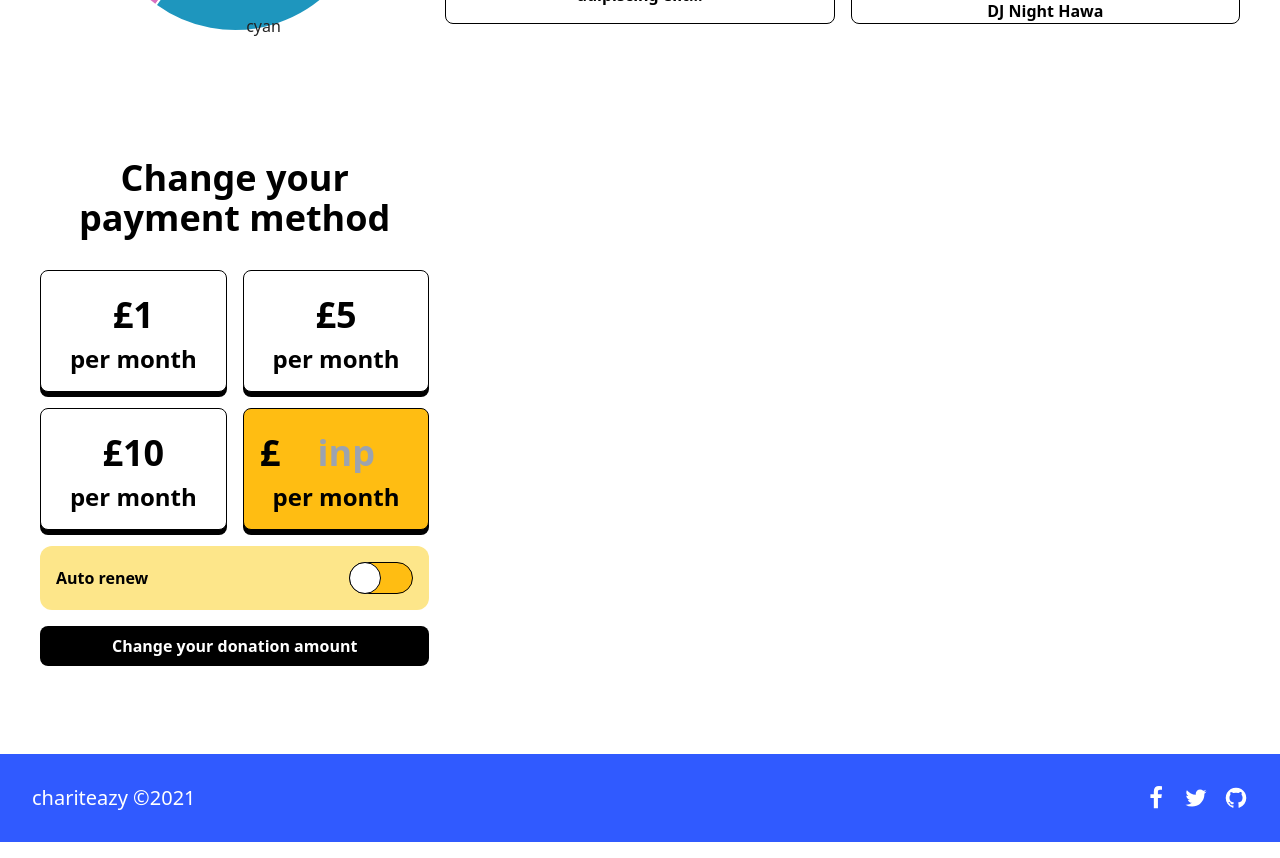
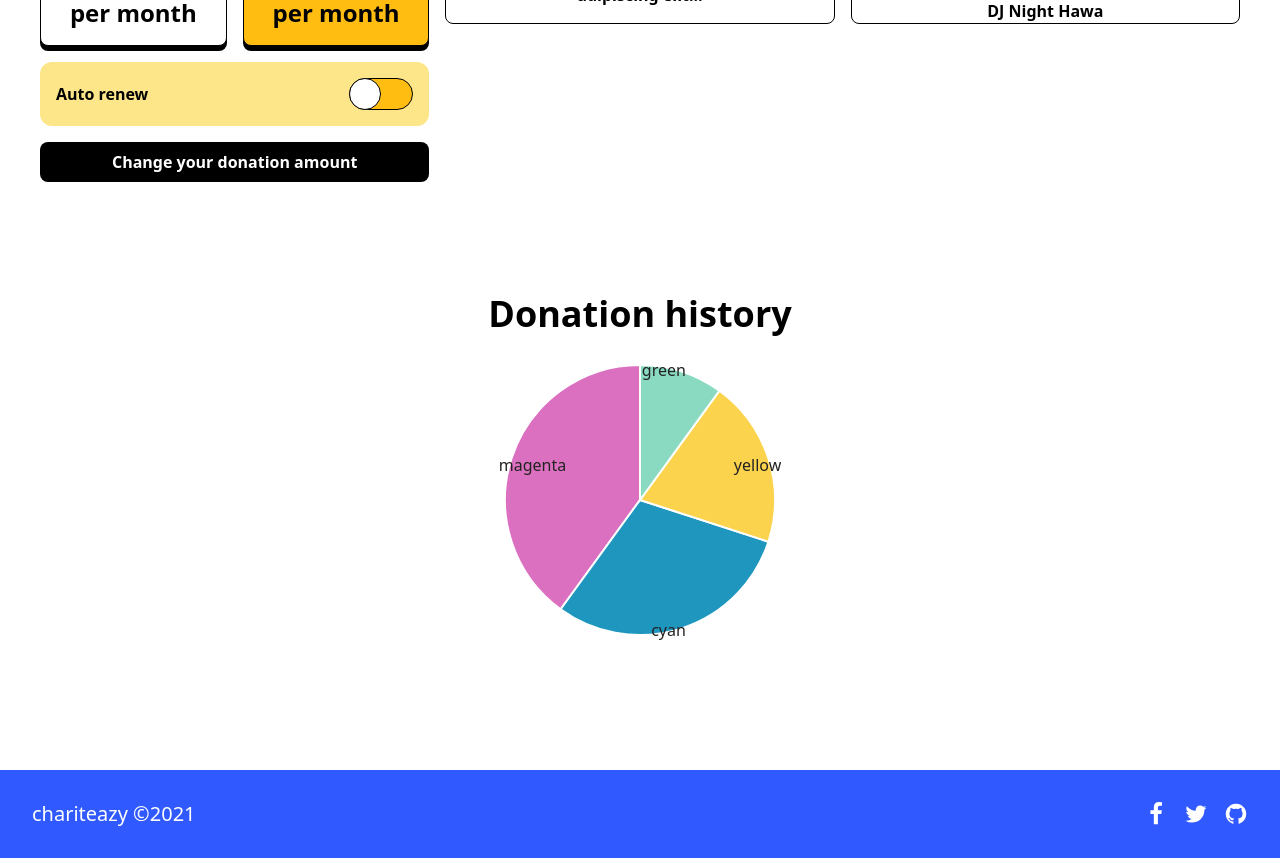
Before and after one commit to jrnesc/chariteazy, a React (Create React App) app in the folder frontend/: page /profile in a window 1280 px wide. Shown: the part 860-1718 px from the top of the page. Built offline with nearby package versions, Linux system fonts and the light colour scheme.

Commit message:
update Profile grid layout

```diff
--- a/frontend/src/pages/Profile.jsx
+++ b/frontend/src/pages/Profile.jsx
@@ -14,10 +14,10 @@ const Profile = () => {
           <SavedProjects />
         </div>
         <div>
+          <PaymentOptionsForm />
+        </div>
+        <div className="col-span-1 lg:col-span-3">
           <ImpactReport />
-        </div>
-        <div>
-          <PaymentOptionsForm />
         </div>
       </div>
     </div>
```
